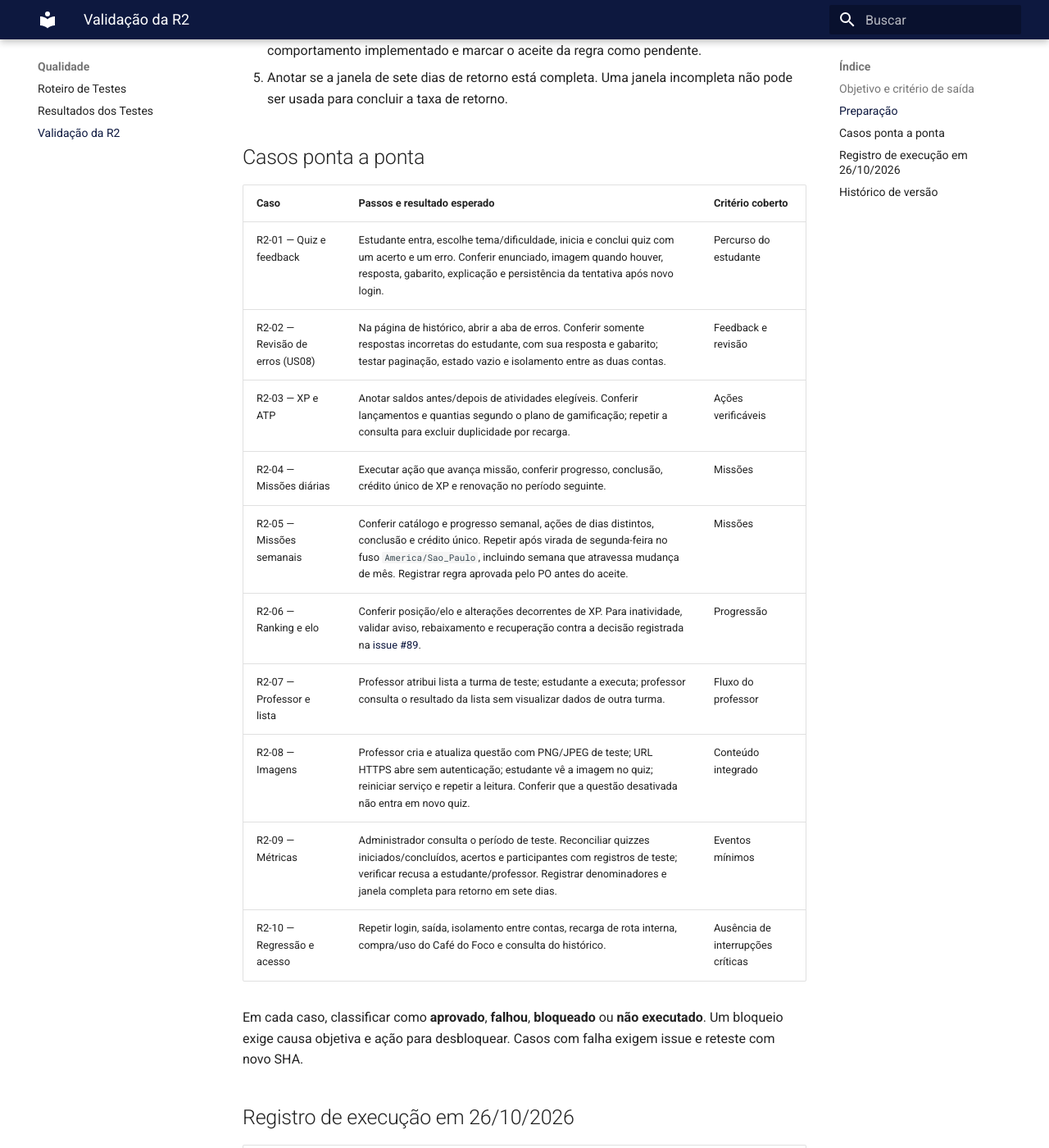
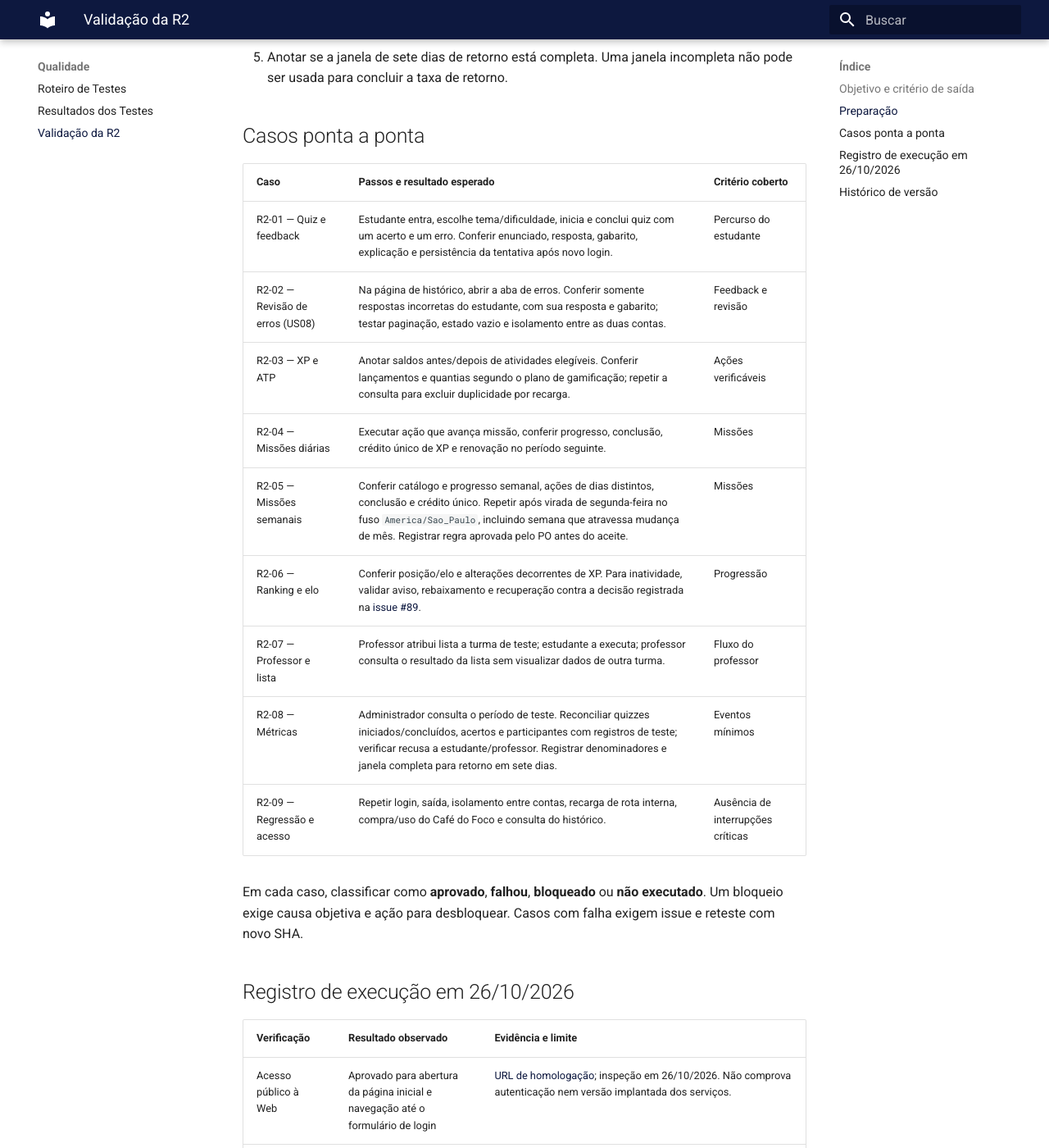
Before and after one commit to fga-eps-mds/2026-2-AnatoQuizUp-Doc, an MkDocs documentation site: the page built from docs/qualidade/validacao-r2.md, in a window 1280 px wide and 1400 px high, scrolled down 847 px. Shown: the whole window at 82% size. Built offline with MkDocs 1.6.1 and Material for MkDocs 9.7.7, drawn with Linux system fonts in a browser that asks for light colours; some of the changed text lies outside the part shown.

Commit message:
docs: retirar imagens radiologicas do roteiro R2

```diff
--- a/docs/qualidade/validacao-r2.md
+++ b/docs/qualidade/validacao-r2.md
@@ -10,7 +10,7 @@ Cada caso deve registrar data e hora com fuso, executor, SHA/deploy de Web, BFF,
 
 1. Confirmar deploys saudáveis e registrar seus identificadores. Abrir a Web, recarregar uma rota interna e conferir o health check do BFF.
 2. Usar contas de teste autorizadas: dois estudantes, um professor e, para métricas, um administrador. Não publicar credenciais nem dados pessoais.
-3. Preparar questões com gabarito, explicação, tema e dificuldade conhecidos; uma delas deve ter imagem de teste sem dados de paciente. Preparar uma lista atribuível a uma turma de teste.
+3. Preparar questões com gabarito, explicação, tema e dificuldade conhecidos e uma lista atribuível a uma turma de teste.
 4. Registrar saldos de ATP/XP, progresso de missão e histórico antes da execução. Para missão semanal, usar as regras publicadas e aprovadas pelos POs; enquanto as metas e recompensas do [rascunho de missões semanais](https://github.com/fga-eps-mds/2026-2-AnatoQuizUp-Doc/pull/115) não forem aprovadas, verificar apenas o comportamento implementado e marcar o aceite da regra como pendente.
 5. Anotar se a janela de sete dias de retorno está completa. Uma janela incompleta não pode ser usada para concluir a taxa de retorno.
 
@@ -18,16 +18,15 @@ Cada caso deve registrar data e hora com fuso, executor, SHA/deploy de Web, BFF,
 
 | Caso | Passos e resultado esperado | Critério coberto |
 | --- | --- | --- |
-| R2-01 — Quiz e feedback | Estudante entra, escolhe tema/dificuldade, inicia e conclui quiz com um acerto e um erro. Conferir enunciado, imagem quando houver, resposta, gabarito, explicação e persistência da tentativa após novo login. | Percurso do estudante |
+| R2-01 — Quiz e feedback | Estudante entra, escolhe tema/dificuldade, inicia e conclui quiz com um acerto e um erro. Conferir enunciado, resposta, gabarito, explicação e persistência da tentativa após novo login. | Percurso do estudante |
 | R2-02 — Revisão de erros (US08) | Na página de histórico, abrir a aba de erros. Conferir somente respostas incorretas do estudante, com sua resposta e gabarito; testar paginação, estado vazio e isolamento entre as duas contas. | Feedback e revisão |
 | R2-03 — XP e ATP | Anotar saldos antes/depois de atividades elegíveis. Conferir lançamentos e quantias segundo o plano de gamificação; repetir a consulta para excluir duplicidade por recarga. | Ações verificáveis |
 | R2-04 — Missões diárias | Executar ação que avança missão, conferir progresso, conclusão, crédito único de XP e renovação no período seguinte. | Missões |
 | R2-05 — Missões semanais | Conferir catálogo e progresso semanal, ações de dias distintos, conclusão e crédito único. Repetir após virada de segunda-feira no fuso `America/Sao_Paulo`, incluindo semana que atravessa mudança de mês. Registrar regra aprovada pelo PO antes do aceite. | Missões |
 | R2-06 — Ranking e elo | Conferir posição/elo e alterações decorrentes de XP. Para inatividade, validar aviso, rebaixamento e recuperação contra a decisão registrada na [issue #89](https://github.com/fga-eps-mds/2026-2-AnatoQuizUp-Doc/issues/89). | Progressão |
 | R2-07 — Professor e lista | Professor atribui lista a turma de teste; estudante a executa; professor consulta o resultado da lista sem visualizar dados de outra turma. | Fluxo do professor |
-| R2-08 — Imagens | Professor cria e atualiza questão com PNG/JPEG de teste; URL HTTPS abre sem autenticação; estudante vê a imagem no quiz; reiniciar serviço e repetir a leitura. Conferir que a questão desativada não entra em novo quiz. | Conteúdo integrado |
-| R2-09 — Métricas | Administrador consulta o período de teste. Reconciliar quizzes iniciados/concluídos, acertos e participantes com registros de teste; verificar recusa a estudante/professor. Registrar denominadores e janela completa para retorno em sete dias. | Eventos mínimos |
-| R2-10 — Regressão e acesso | Repetir login, saída, isolamento entre contas, recarga de rota interna, compra/uso do Café do Foco e consulta do histórico. | Ausência de interrupções críticas |
+| R2-08 — Métricas | Administrador consulta o período de teste. Reconciliar quizzes iniciados/concluídos, acertos e participantes com registros de teste; verificar recusa a estudante/professor. Registrar denominadores e janela completa para retorno em sete dias. | Eventos mínimos |
+| R2-09 — Regressão e acesso | Repetir login, saída, isolamento entre contas, recarga de rota interna, compra/uso do Café do Foco e consulta do histórico. | Ausência de interrupções críticas |
 
 Em cada caso, classificar como **aprovado**, **falhou**, **bloqueado** ou **não executado**. Um bloqueio exige causa objetiva e ação para desbloquear. Casos com falha exigem issue e reteste com novo SHA.
 
@@ -36,7 +35,7 @@ Em cada caso, classificar como **aprovado**, **falhou**, **bloqueado** ou **não
 | Verificação | Resultado observado | Evidência e limite |
 | --- | --- | --- |
 | Acesso público à Web | Aprovado para abertura da página inicial e navegação até o formulário de login | [URL de homologação](https://anatoquizup-homolog-2026-2.netlify.app/); inspeção em 26/10/2026. Não comprova autenticação nem versão implantada dos serviços. |
-| R2-01 a R2-10 | Não executados neste registro | Faltam contas de teste, SHAs dos deploys e confirmação de publicação dos PRs da R2. Não inferir resultado integrado a partir de testes locais. |
+| R2-01 a R2-09 | Não executados neste registro | Faltam contas de teste, SHAs dos deploys e confirmação de publicação dos PRs da R2. Não inferir resultado integrado a partir de testes locais. |
 | Aceite dos POs | Pendente | A confirmação de **escopo** de missões semanais e a decisão sobre prazo de rebaixamento já foram comunicadas pela equipe; não equivalem ao aceite do conjunto da R2 nem aprovam as metas/recompensas semanais propostas. |
 
 Os [resultados de testes anteriores](resultados-testes.md) cobrem a R1 entre 21 e 23/10 e não devem ser atribuídos à R2. Atualizar esta seção após cada rodada, preservando falhas, bloqueios, data, versões e links de evidência. A release só satisfaz o critério de saída quando os fluxos críticos forem aprovados na versão implantada e houver decisão registrada dos POs.
```
Also changed, not shown: docs/operacao/ambiente-homologacao.md (+1 -1 lines).
